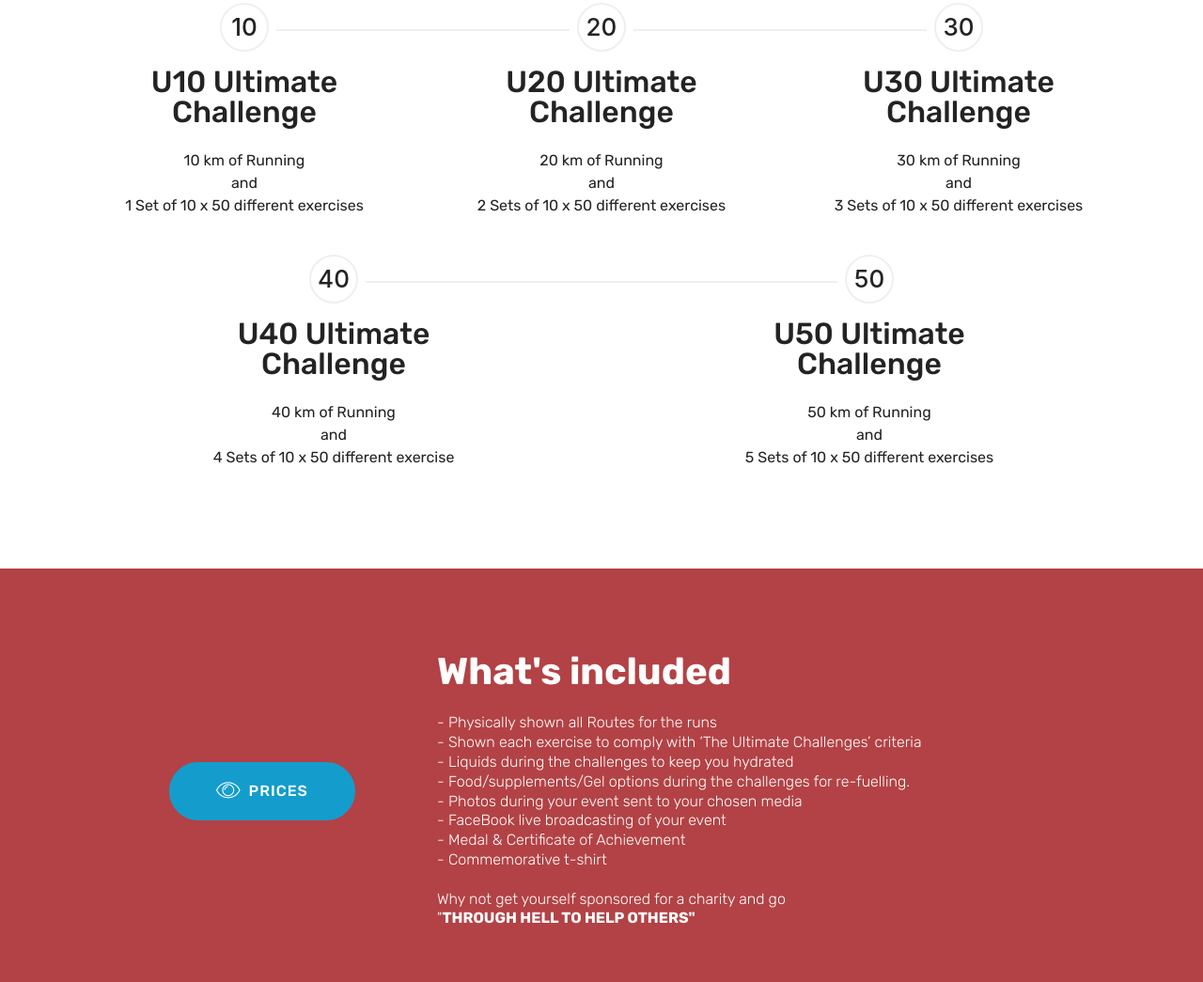
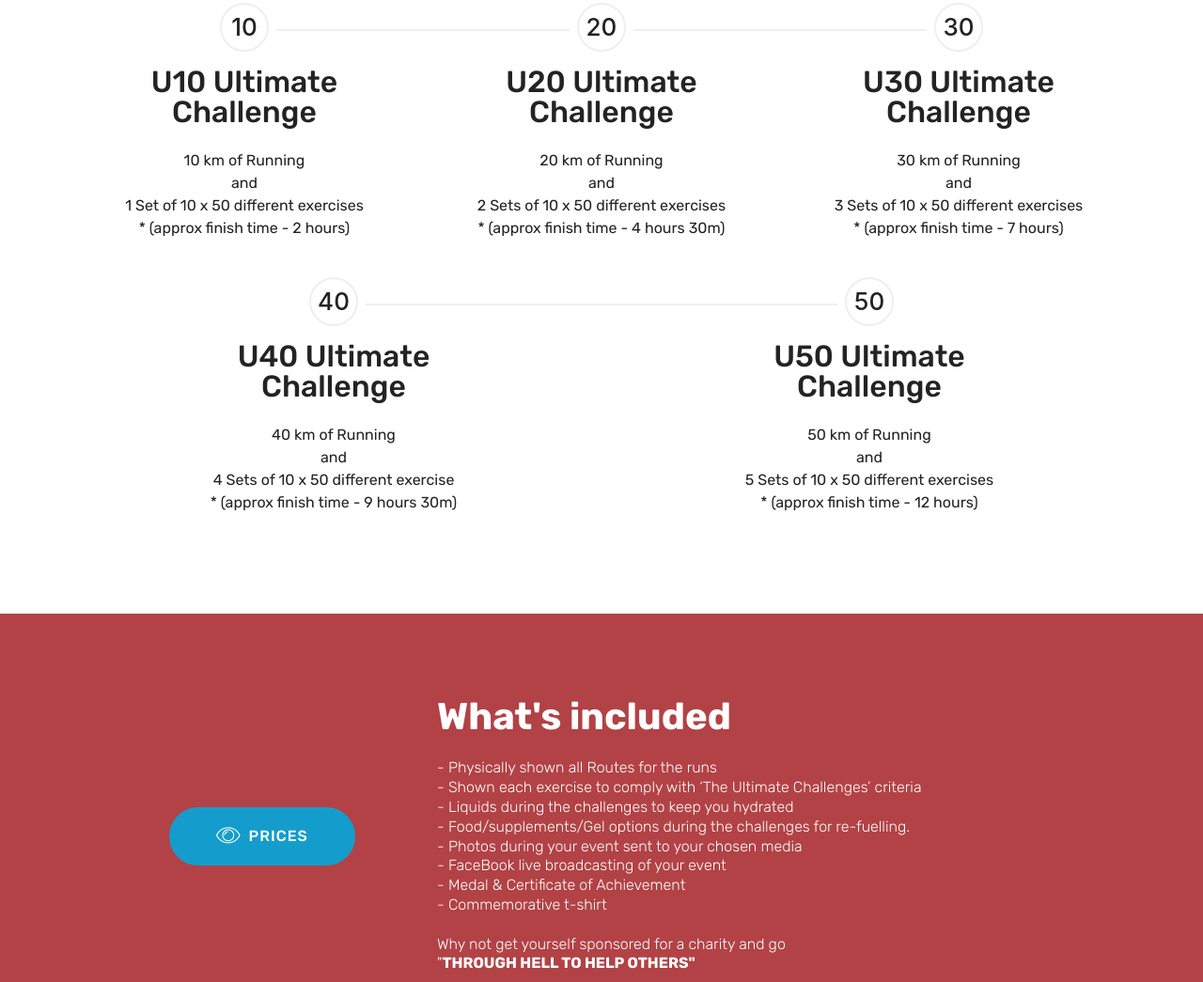
Before and after one commit to cruz-creative/TUC, a plain HTML site: page index.html in a window 1280 px wide. Shown: the part 1525-2570 px from the top of the page at 94% size. Drawn offline with Linux system fonts and the light colour scheme; a script that the page names is missing; files whose address does not match are found by name.

Commit message:
approx time text

```diff
--- a/index.html
+++ b/index.html
@@ -80,7 +80,7 @@
     </nav>
 </section>
 
-<section class="engine"><a href="https://mobirise.info/o">free portfolio website templates</a></section><section class="header8 cid-rvmiBxltEb mbr-fullscreen mbr-parallax-background" id="header8-1">
+<section class="engine"><a href="https://mobirise.info/s">free bootstrap themes</a></section><section class="header8 cid-rvmiBxltEb mbr-fullscreen mbr-parallax-background" id="header8-1">
 
 
 
@@ -155,7 +155,7 @@
                     </div>
                     <div class="step-text-content align-center">
                         <h4 class="mbr-step-title pb-3 mbr-fonts-style display-5">U10 Ultimate Challenge</h4>
-                        <p class="mbr-step-text mbr-fonts-style display-7">10 km of Running<br>and<br>1 Set of 10 x 50 different exercises<br></p>
+                        <p class="mbr-step-text mbr-fonts-style display-7">10 km of Running<br>and<br>1 Set of 10 x 50 different exercises<br>* (approx finish time - 2 hours)</p>
                     </div>
                 </div>
             </div>
@@ -168,7 +168,7 @@
                     </div>
                     <div class="step-text-content align-center">
                         <h4 class="mbr-step-title pb-3 mbr-fonts-style display-5">U20 Ultimate Challenge</h4>
-                        <p class="mbr-step-text mbr-fonts-style display-7">20 km of Running<br>and<br>2 Sets of 10 x 50 different exercises</p>
+                        <p class="mbr-step-text mbr-fonts-style display-7">20 km of Running<br>and<br>2 Sets of 10 x 50 different exercises<br>* (approx finish time - 4 hours 30m)<br></p>
                     </div>
                 </div>
             </div>
@@ -181,7 +181,7 @@
                     </div>
                     <div class="step-text-content align-center">
                         <h4 class="mbr-step-title pb-3 mbr-fonts-style display-5">U30 Ultimate Challenge</h4>
-                        <p class="mbr-step-text mbr-fonts-style display-7">30 km of Running<br>and<br>3 Sets of 10 x 50 different exercises</p>
+                        <p class="mbr-step-text mbr-fonts-style display-7">30 km of Running<br>and<br>3 Sets of 10 x 50 different exercises<br>* (approx finish time - 7 hours)<br></p>
                     </div>
                 </div>
             </div>
@@ -194,7 +194,7 @@
                     </div>
                     <div class="step-text-content align-center">
                         <h4 class="mbr-step-title pb-3 mbr-fonts-style display-5">U40 Ultimate <br>Challenge</h4>
-                        <p class="mbr-step-text mbr-fonts-style display-7">40 km of Running<br>and<br>4 Sets of 10 x 50 different exercise</p>
+                        <p class="mbr-step-text mbr-fonts-style display-7">40 km of Running<br>and<br>4 Sets of 10 x 50 different exercise<br>* (approx finish time - 9 hours 30m)<br></p>
                     </div>
                 </div>
             </div>
@@ -207,7 +207,7 @@
                     </div>
                     <div class="step-text-content align-center">
                         <h4 class="mbr-step-title pb-3 mbr-fonts-style display-5">U50 Ultimate <br>Challenge</h4>
-                        <p class="mbr-step-text mbr-fonts-style display-7">50 km of Running<br>and<br>5 Sets of 10 x 50 different exercises</p>
+                        <p class="mbr-step-text mbr-fonts-style display-7">50 km of Running<br>and<br>5 Sets of 10 x 50 different exercises<br>* (approx finish time - 12 hours)<br></p>
                     </div>
                 </div>
             </div>
@@ -245,7 +245,7 @@
     </div>
 </section>
 
-<section class="mbr-instagram-feed" data-rows="2" data-per-row-slider="" data-spacing="4" data-full-width="" data-token="15927316502.727bfe1.6e7539be59f040b1b2e496bd388094a3" data-per-row-grid="5" id="instagram-feed-block-5" data-rv-view="474" style="background-image: url(assets/images/-dsc9487-baw-2000x2268.jpg); padding-top: 40px; padding-bottom: 40px;">
+<section class="mbr-instagram-feed" data-rows="2" data-per-row-slider="" data-spacing="4" data-full-width="" data-token="15927316502.727bfe1.6e7539be59f040b1b2e496bd388094a3" data-per-row-grid="5" id="instagram-feed-block-5" data-rv-view="15" style="background-image: url(assets/images/-dsc9487-baw-2000x2268.jpg); padding-top: 40px; padding-bottom: 40px;">
     <div class="mbr-overlay" style="opacity: 0.6; background-color: rgb(239, 239, 239);">
     </div>
     <div class="container container_toggle">
```
Also changed, not shown: page1.html (+4 -4 lines), 1 other file.
